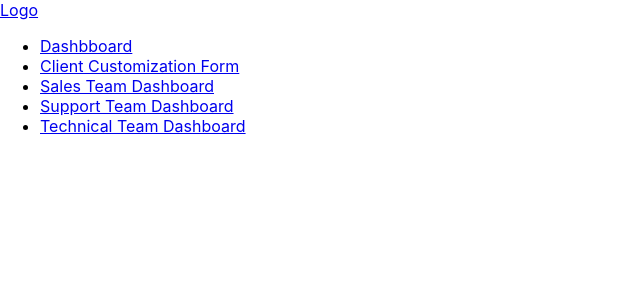
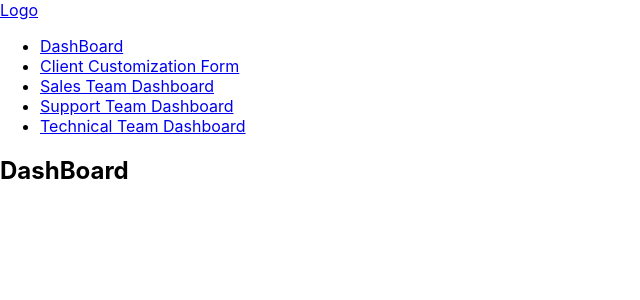
Before and after one commit to SinghVivek2023/customization-app, a React (Create React App) app: page / in a window 1280 px wide. Shown: the top 300 px of the page, without its empty margins (0-640 px from the left). Built offline with nearby package versions, Linux system fonts and the light colour scheme.

Commit message:
changed Dashbboard.js into DashBoard.js. And seperated  the DashBoard.js with MainHeader.js

```diff
--- a/src/App.js
+++ b/src/App.js
@@ -1,15 +1,18 @@
 import { BrowserRouter, Routes, Route } from "react-router-dom";
 import "./App.css";
-import Dashbboard from "./Dashbboard";
+import DashBoard from "./DashBoard";
 import ClientCustomizationForm from "./components/ClientCustomizationForm";
 import SalesTeamDashboard from "./components/SalesTeamDashboard";
 import SupportTeamDashboard from "./components/SupportTeamDashboard";
 import TechnicalTeamDashboard from "./components/TechnicalTeamDashboard";
+import MainHeader from "./MainHeader";
+
 function App() {
   return (
     <BrowserRouter>
       <Routes>
-        <Route path="/" element={<Dashbboard />}>
+        <Route path="/" element={<MainHeader />}>
+          <Route index element={<DashBoard />} />
           <Route
             path="ClientCustomizationForm"
             element={<ClientCustomizationForm />}
--- /dev/null
+++ b/src/DashBoard.js
@@ -0,0 +1,13 @@
+import React from "react";
+
+function DashBoard() {
+  return (
+    <>
+      <section>
+        <h1>DashBoard</h1>
+      </section>
+    </>
+  );
+}
+
+export default DashBoard;
--- a/src/components/Header.js
+++ b/src/components/Header.js
@@ -7,7 +7,7 @@ const Header = () => {
       <nav>
         <ul>
           <li>
-            <NavLink to="/">Dashbboard</NavLink>
+            <NavLink to="/">DashBoard</NavLink>
           </li>
           <li>
             <NavLink to="/ClientCustomizationForm">
```
Also changed, not shown: src/MainHeader.js (renamed from src/Dashbboard.js).
